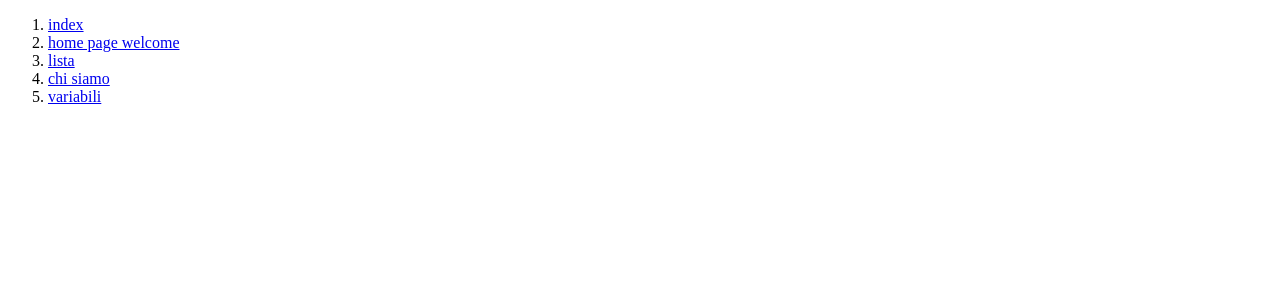
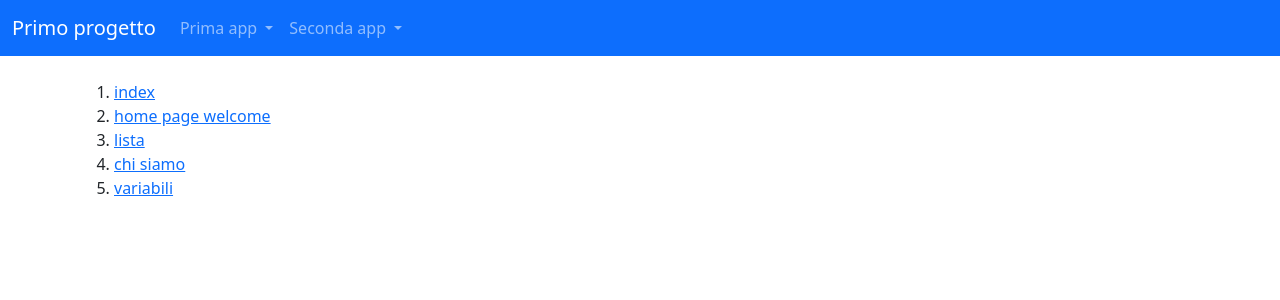
Before and after one commit to Rebuale/django_scuola, a Django app: page /prima_app/ in a window 1280 px wide. Shown: the top 300 px of the page. Run offline with Django 5.2, Linux system fonts and the light colour scheme.

Commit message:
passo 10
aggiunta navbar e block title

```diff
--- a/primo_progetto/prima_app/templates/prima_app/index.html
+++ b/primo_progetto/prima_app/templates/prima_app/index.html
@@ -1,16 +1,11 @@
-<!DOCTYPE html>
-<html lang="en">
-<head>
-    <meta charset="UTF-8">
-    <meta name="viewport" content="width=device-width, initial-scale=1.0">
-    <title>Document</title>
-</head>
-<body>
-    <ol><li><a href="{% url 'prima_app:index'%}">index</a></li>
-    <li><a href="{% url 'prima_app:homepage'%}">home page welcome</a></li>
-    <li><a href="{% url 'prima_app:lista'%}">lista</a></li>
-    <li><a href="{% url 'prima_app:chi_siamo'%}">chi siamo</a></li>
-    <li><a href="{% url 'prima_app:variabili'%}">variabili</a></li>
-</ol>
-</body>
-</html>
+{% extends 'base.html' %}
+{% block title %}Index{% endblock %}
+{% block content %}
+    <ol>
+        <li><a href="{% url 'prima_app:index'%}">index</a></li>
+        <li><a href="{% url 'prima_app:homepage'%}">home page welcome</a></li>
+        <li><a href="{% url 'prima_app:lista'%}">lista</a></li>
+        <li><a href="{% url 'prima_app:chi_siamo'%}">chi siamo</a></li>
+        <li><a href="{% url 'prima_app:variabili'%}">variabili</a></li>
+    </ol>
+{% endblock content %}
--- /dev/null
+++ b/primo_progetto/templates/base.html
@@ -0,0 +1,72 @@
+<!DOCTYPE html>
+{% load static %}
+<html lang="it">
+<head>
+    <meta charset="UTF-8">
+    <meta name="viewport" content="width=device-width, initial-scale=1.0">
+
+    <!-- Title personalizzato con block Django -->
+    <title>{% block title %} Primo progetto {% endblock title %}</title>
+
+    <!-- CSS di Bootstrap -->
+    <link href="https://cdn.jsdelivr.net/npm/bootstrap@5.3.0/dist/css/bootstrap.min.css" rel="stylesheet">
+
+    <!-- Link ai file JS dello starter template spostati nell'head sotto al title -->
+    <script src="https://cdn.jsdelivr.net/npm/bootstrap@5.3.0/dist/js/bootstrap.bundle.min.min.js" defer></script>
+</head>
+<body>
+
+    <!-- Navbar Bootstrap -->
+    <nav class="navbar navbar-expand-lg navbar-dark bg-primary">
+        <div class="container-fluid">
+            <!-- Navbar Brand -->
+            <a class="navbar-brand" href="#">Primo progetto</a>
+
+            <button class="navbar-toggler" type="button" data-bs-toggle="collapse" data-bs-target="#navbarNavDropdown" aria-controls="navbarNavDropdown" aria-expanded="false" aria-label="Toggle navigation">
+                <span class="navbar-toggler-icon"></span>
+            </button>
+
+            <div class="collapse navbar-collapse" id="navbarNavDropdown">
+                <ul class="navbar-nav">
+                    <!-- Dropdown Prima app -->
+                    <li class="nav-item dropdown">
+                        <a class="nav-link dropdown-toggle" href="#" id="primaAppDropdown" role="button" data-bs-toggle="dropdown" aria-expanded="false">
+                            Prima app
+                        </a>
+                        <ul class="dropdown-menu" aria-labelledby="primaAppDropdown">
+                            <a href="{% url 'prima_app:index'%}">index</a>
+                            <a href="{% url 'prima_app:homepage'%}">home page welcome</a>
+                            <a href="{% url 'prima_app:lista'%}">lista</a>
+                            <a href="{% url 'prima_app:chi_siamo'%}">chi siamo</a>
+                            <a href="{% url 'prima_app:variabili'%}">variabili</a>>
+                        </ul>
+                    </li>
+
+                    <!-- Dropdown Seconda app -->
+                    <li class="nav-item dropdown">
+                        <a class="nav-link dropdown-toggle" href="#" id="secondaAppDropdown" role="button" data-bs-toggle="dropdown" aria-expanded="false">
+                            Seconda app
+                        </a>
+                        <ul class="dropdown-menu" aria-labelledby="secondaAppDropdown">
+                            <li><a class="dropdown-item" href="#">Voce 1</a></li>
+                            <li><a class="dropdown-item" href="#">Voce 2</a></li>
+                        </ul>
+                    </li>
+                </ul>
+            </div>
+        </div>
+    </nav>
+
+    <!-- Contenitore Principale -->
+    <div class="container my-4">
+        <!-- Contenuti della pagina -->
+        {% block content %}
+        {% endblock content %}
+
+        <!-- Codice JavaScript personalizzato -->
+        {% block script %}
+        {% endblock script %}
+    </div>
+
+</body>
+</html>
```
Also changed, not shown: primo_progetto/prima_app/templates/prima_app/chi_siamo.html (+4 -10 lines), primo_progetto/prima_app/templates/prima_app/homepage.html (+4 -11 lines), primo_progetto/prima_app/templates/prima_app/lista.html (+4 -10 lines), primo_progetto/prima_app/templates/prima_app/variabili.html (+4 -10 lines), primo_progetto/prima_app/templates/prima_app/welcome.html (+4 -11 lines), primo_progetto/templates/index_root.html (+8 -14 lines).
